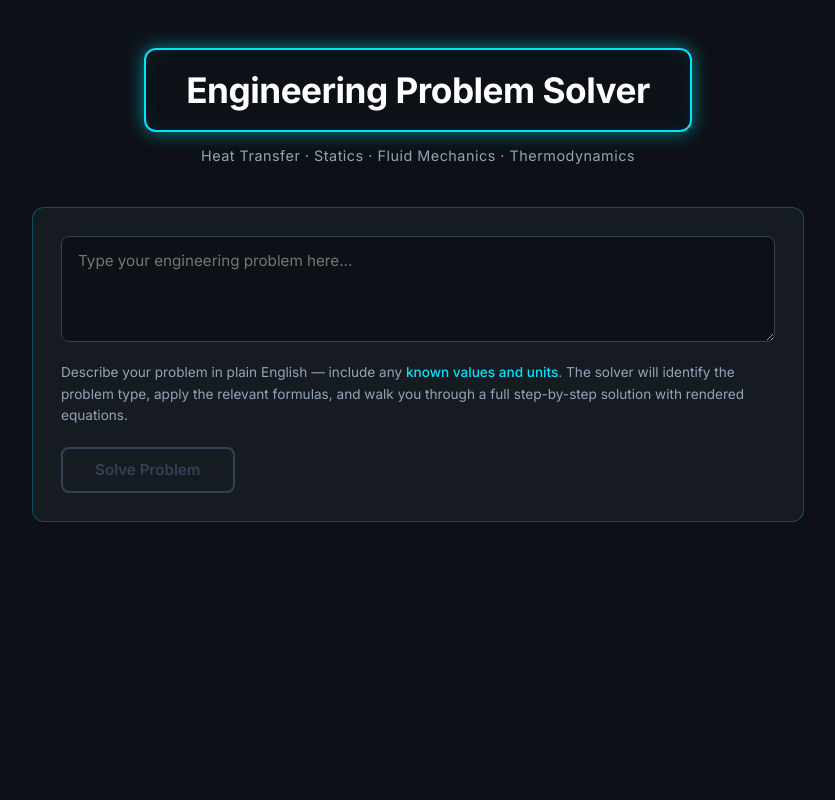
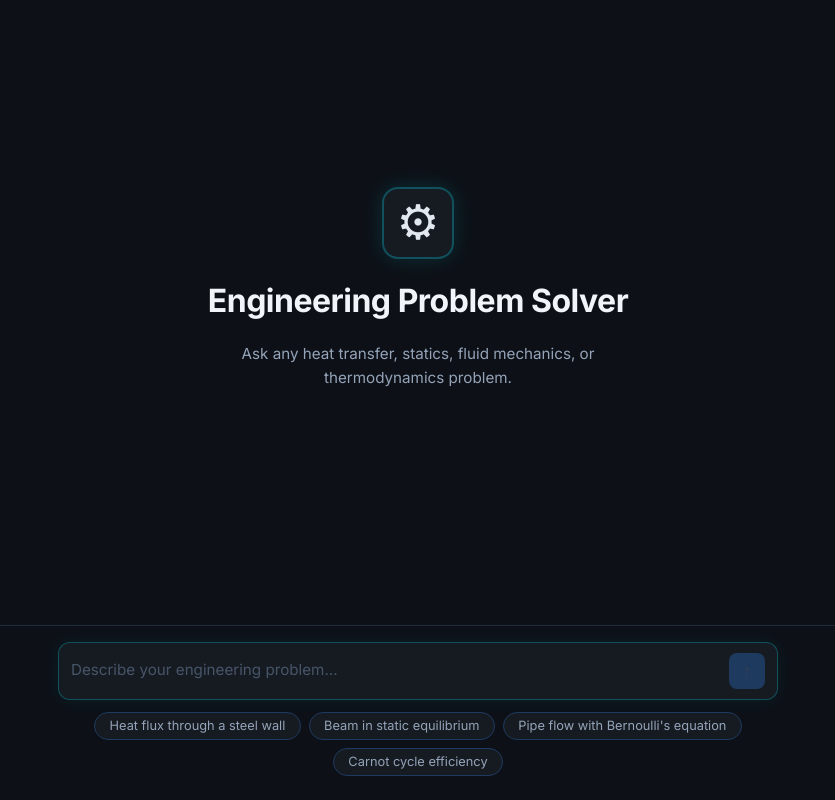
Before and after one commit to SolTalebali/engineering-solver, a React (Vite) app in the folder frontend/: page / in a window 1280 px wide. Shown: the whole page, without its empty margins (222-1057 px from the left). Built offline with nearby package versions, Linux system fonts and the light colour scheme.

Commit message:
Redesign UI: centered hero, bottom input bar, auto-expanding textarea, quick action chips

```diff
--- a/frontend/src/App.css
+++ b/frontend/src/App.css
@@ -1,116 +1,78 @@
-/* Header */
-.header {
-  padding: 3rem 2rem 2.5rem;
-  text-align: center;
+/* Layout */
+.app {
+  display: flex;
+  flex-direction: column;
+  height: 100vh;
+  overflow: hidden;
 }
 
-.title-box {
-  display: inline-block;
-  border: 2px solid #00e5ff;
-  box-shadow: 0 0 18px #00e5ff88, inset 0 0 18px #00e5ff11;
-  border-radius: 12px;
-  padding: 0.75rem 2.5rem;
-  margin-bottom: 0.75rem;
+.main {
+  flex: 1;
+  overflow-y: auto;
+  display: flex;
+  flex-direction: column;
+  align-items: center;
+  padding: 2rem 1.5rem 1rem;
 }
 
-.title-box h1 {
-  font-size: 2.2rem;
+/* Hero */
+.hero {
+  display: flex;
+  flex-direction: column;
+  align-items: center;
+  justify-content: center;
+  flex: 1;
+  text-align: center;
+  gap: 1rem;
+  padding-bottom: 4rem;
+}
+
+.hero-icon {
+  font-size: 3rem;
+  background: #161b22;
+  border: 2px solid #00e5ff44;
+  border-radius: 16px;
+  width: 72px;
+  height: 72px;
+  display: flex;
+  align-items: center;
+  justify-content: center;
+  box-shadow: 0 0 20px #00e5ff22;
+}
+
+.hero h1 {
+  font-size: 2rem;
   font-weight: 700;
-  color: #ffffff;
+  color: #f1f5f9;
   letter-spacing: -0.5px;
 }
 
-.subtitle {
-  font-size: 0.9rem;
+.hero-subtitle {
+  font-size: 0.95rem;
   color: #94a3b8;
-  letter-spacing: 0.5px;
-}
-
-/* Main */
-.main {
-  max-width: 820px;
-  margin: 0 auto;
-  padding: 0 1.5rem 3rem;
-}
-
-/* Form card */
-.form-card {
-  background: #161b22;
-  border: 1px solid #00e5ff44;
-  border-radius: 12px;
-  padding: 1.75rem;
-  margin-bottom: 1.5rem;
-}
-
-textarea {
-  width: 100%;
-  padding: 0.875rem 1rem;
-  font-size: 0.95rem;
-  font-family: inherit;
-  background: #0d1117;
-  color: #e2e8f0;
-  border: 1.5px solid #334155;
-  border-radius: 8px;
-  resize: vertical;
-  outline: none;
-  transition: border-color 0.2s, box-shadow 0.2s;
-  margin-bottom: 0.75rem;
-}
-
-textarea:focus {
-  border-color: #00e5ff;
-  box-shadow: 0 0 10px #00e5ff44;
-}
-
-.instructions {
-  font-size: 0.85rem;
-  color: #94a3b8;
-  margin-bottom: 1.25rem;
+  max-width: 420px;
   line-height: 1.6;
 }
 
-.instructions span {
-  color: #00e5ff;
-  font-weight: 500;
+/* Solution */
+.solution {
+  width: 100%;
+  max-width: 820px;
 }
 
-button {
-  padding: 0.7rem 2rem;
+.loading-text {
+  text-align: center;
+  color: #00e5ff;
   font-size: 0.95rem;
-  font-weight: 600;
-  font-family: inherit;
-  background: transparent;
-  color: #00e5ff;
-  border: 2px solid #00e5ff;
-  box-shadow: 0 0 10px #00e5ff55;
-  border-radius: 8px;
-  cursor: pointer;
-  transition: background 0.2s, box-shadow 0.2s;
+  padding: 2rem 0;
+  animation: pulse 1.5s ease-in-out infinite;
 }
 
-button:hover:not(:disabled) {
-  background: #00e5ff18;
-  box-shadow: 0 0 20px #00e5ffaa;
+@keyframes pulse {
+  0%, 100% { opacity: 1; }
+  50% { opacity: 0.4; }
 }
 
-button:disabled {
-  color: #334155;
-  border-color: #334155;
-  box-shadow: none;
-  cursor: not-allowed;
-}
-
-.error {
-  color: #f87171;
-  background: #1a0a0a;
-  border: 1px solid #ef444444;
-  border-radius: 8px;
-  padding: 0.75rem 1rem;
-  margin-bottom: 1.5rem;
-  font-size: 0.9rem;
-}
-
-/* Solution */
 .solution h2 {
   font-size: 1.2rem;
   font-weight: 700;
@@ -127,17 +89,17 @@ button:disabled {
   margin-bottom: 1rem;
 }
 
-.section-card:nth-child(1) { border: 1px solid #00e5ff66; box-shadow: 0 0 12px #00e5ff22; }
-.section-card:nth-child(2) { border: 1px solid #bf5af266; box-shadow: 0 0 12px #bf5af222; }
-.section-card:nth-child(3) { border: 1px solid #39ff1466; box-shadow: 0 0 12px #39ff1422; }
-.section-card:nth-child(4) { border: 1px solid #ff6b3566; box-shadow: 0 0 12px #ff6b3522; }
-.section-card:nth-child(5) { border: 1px solid #ffd60066; box-shadow: 0 0 12px #ffd60022; }
+.section-card:nth-child(2) { border: 1px solid #00e5ff55; box-shadow: 0 0 12px #00e5ff11; }
+.section-card:nth-child(3) { border: 1px solid #bf5af255; box-shadow: 0 0 12px #bf5af211; }
+.section-card:nth-child(4) { border: 1px solid #39ff1455; box-shadow: 0 0 12px #39ff1411; }
+.section-card:nth-child(5) { border: 1px solid #ff6b3555; box-shadow: 0 0 12px #ff6b3511; }
+.section-card:nth-child(6) { border: 1px solid #ffd60055; box-shadow: 0 0 12px #ffd60011; }
 
-.section-card:nth-child(1) h3 { color: #00e5ff; }
-.section-card:nth-child(2) h3 { color: #bf5af2; }
-.section-card:nth-child(3) h3 { color: #39ff14; }
-.section-card:nth-child(4) h3 { color: #ff6b35; }
-.section-card:nth-child(5) h3 { color: #ffd600; }
+.section-card:nth-child(2) h3 { color: #00e5ff; }
+.section-card:nth-child(3) h3 { color: #bf5af2; }
+.section-card:nth-child(4) h3 { color: #39ff14; }
+.section-card:nth-child(5) h3 { color: #ff6b35; }
+.section-card:nth-child(6) h3 { color: #ffd600; }
 
 .section-card h3 {
   font-size: 0.7rem;
@@ -147,15 +109,8 @@ button:disabled {
   margin-bottom: 1rem;
 }
 
-ul {
-  padding-left: 1.25rem;
-}
-
-li {
-  margin-bottom: 0.35rem;
-  font-size: 0.95rem;
-  color: #e2e8f0;
-}
+ul { padding-left: 1.25rem; }
+li { margin-bottom: 0.35rem; font-size: 0.95rem; color: #e2e8f0; }
 
 .formula, .step {
   background: #0d1117;
@@ -166,32 +121,126 @@ li {
   overflow-x: auto;
 }
 
+.formula p, .step p { font-size: 0.9rem; color: #cbd5e1; margin-bottom: 0.5rem; }
+.step-number { font-weight: 600; color: #00e5ff; }
+.final-answer-value { font-size: 1rem; font-weight: 600; color: #e2e8f0; margin-top: 0.5rem; }
+.physical-explanation { font-size: 0.95rem; color: #cbd5e1; line-height: 1.75; }
+
 .katex-display {
   overflow-x: auto;
   overflow-y: hidden;
   padding-bottom: 0.25rem;
 }
 
-.formula p, .step p {
+/* Error */
+.error {
+  color: #f87171;
+  background: #1a0a0a;
+  border: 1px solid #ef444444;
+  border-radius: 8px;
+  padding: 0.75rem 1rem;
   font-size: 0.9rem;
-  color: #cbd5e1;
-  margin-bottom: 0.5rem;
+  max-width: 820px;
+  width: 100%;
 }
 
-.step-number {
-  font-weight: 600;
-  color: #00e5ff;
+/* Bottom input area */
+.input-area {
+  padding: 1rem 1.5rem 1.5rem;
+  display: flex;
+  flex-direction: column;
+  align-items: center;
+  gap: 0.75rem;
+  background: #0d1117;
+  border-top: 1px solid #1e293b;
 }
 
-.final-answer-value {
-  font-size: 1rem;
-  font-weight: 600;
-  color: #e2e8f0;
-  margin-top: 0.5rem;
+.input-bar {
+  display: flex;
+  align-items: center;
+  gap: 0.75rem;
+  width: 100%;
+  max-width: 720px;
+  background: #161b22;
+  border: 1.5px solid #00e5ff44;
+  border-radius: 12px;
+  padding: 0.6rem 0.75rem;
+  box-shadow: 0 0 16px #00e5ff11;
+  transition: border-color 0.2s, box-shadow 0.2s;
 }
 
-.physical-explanation {
+.input-bar:focus-within {
+  border-color: #00e5ff;
+  box-shadow: 0 0 20px #00e5ff33;
+}
+
+.input-bar textarea {
+  flex: 1;
+  background: transparent;
+  border: none;
+  outline: none;
+  resize: none;
+  font-family: inherit;
   font-size: 0.95rem;
-  color: #cbd5e1;
-  line-height: 1.75;
+  color: #e2e8f0;
+  line-height: 1.5;
+  min-height: 24px;
+  max-height: 200px;
+  overflow-y: auto;
 }
+
+.input-bar textarea::placeholder { color: #475569; }
+
+.send-btn {
+  width: 36px;
+  height: 36px;
+  border-radius: 8px;
+  border: none;
+  background: #00e5ff;
+  color: #0d1117;
+  font-size: 1.1rem;
+  font-weight: 700;
+  cursor: pointer;
+  display: flex;
+  align-items: center;
+  justify-content: center;
+  flex-shrink: 0;
+  transition: background 0.2s, box-shadow 0.2s;
+}
+
+.send-btn:hover:not(:disabled) {
+  background: #00cfea;
+  box-shadow: 0 0 14px #00e5ff88;
+}
+
+.send-btn:disabled {
+  background: #1e3a5f;
+  color: #334155;
+  cursor: not-allowed;
+}
+
+/* Chips */
+.chips {
+  display: flex;
+  gap: 0.5rem;
+  flex-wrap: wrap;
+  justify-content: center;
+  max-width: 720px;
+}
+
+.chip {
+  background: #161b22;
+  border: 1px solid #1e3a5f;
+  color: #94a3b8;
+  border-radius: 999px;
+  padding: 0.35rem 0.9rem;
+  font-size: 0.8rem;
+  font-family: inherit;
+  cursor: pointer;
+  transition: border-color 0.2s, color 0.2s;
+}
+
+.chip:hover {
+  border-color: #00e5ff66;
+  color: #e2e8f0;
+}
--- a/frontend/src/App.jsx
+++ b/frontend/src/App.jsx
@@ -1,9 +1,16 @@
-import { useState } from 'react'
+import { useState, useRef, useEffect } from 'react'
 import { BlockMath } from 'react-katex'
 import 'katex/dist/katex.min.css'
 import './App.css'
 
 const API_URL = 'https://engineering-solver-backend.onrender.com/solve'
+
+const CHIPS = [
+  'Heat flux through a steel wall',
+  'Beam in static equilibrium',
+  'Pipe flow with Bernoulli\'s equation',
+  'Carnot cycle efficiency',
+]
 
 function stripDelimiters(latex) {
   if (!latex) return ''
@@ -15,9 +22,18 @@ function App() {
   const [solution, setSolution] = useState(null)
   const [loading, setLoading] = useState(false)
   const [error, setError] = useState(null)
+  const textareaRef = useRef(null)
+  const solutionRef = useRef(null)
+
+  useEffect(() => {
+    if (solution && solutionRef.current) {
+      solutionRef.current.scrollIntoView({ behavior: 'smooth' })
+    }
+  }, [solution])
 
   async function handleSubmit(e) {
     e.preventDefault()
+    if (!problem.trim()) return
     setLoading(true)
     setError(null)
     setSolution(null)
@@ -38,39 +54,43 @@ function App() {
     }
   }
 
+  function handleKeyDown(e) {
+    if (e.key === 'Enter' && !e.shiftKey) {
+      e.preventDefault()
+      handleSubmit(e)
+    }
+  }
+
+  function handleTextareaChange(e) {
+    setProblem(e.target.value)
+    e.target.style.height = 'auto'
+    e.target.style.height = e.target.scrollHeight + 'px'
+  }
+
+  function handleChip(text) {
+    setProblem(text)
+    textareaRef.current?.focus()
+  }
+
   return (
-    <>
-      <div className="header">
-        <div className="title-box">
+    <div className="app">
+      <div className="main">
+        {!solution && !loading && !error && (
+          <div className="hero">
+            <div className="hero-icon">⚙</div>
             <h1>Engineering Problem Solver</h1>
+            <p className="hero-subtitle">Ask any heat transfer, statics, fluid mechanics, or thermodynamics problem.</p>
           </div>
-        <p className="subtitle">Heat Transfer · Statics · Fluid Mechanics · Thermodynamics</p>
-      </div>
-
-      <div className="main">
-        <div className="form-card">
-          <form onSubmit={handleSubmit}>
-            <textarea
-              value={problem}
-              onChange={(e) => setProblem(e.target.value)}
-              placeholder="Type your engineering problem here..."
-              rows={4}
-            />
-            <p className="instructions">
-              Describe your problem in plain English — include any <span>known values and units</span>.
-              The solver will identify the problem type, apply the relevant formulas, and walk you through
-              a full step-by-step solution with rendered equations.
-            </p>
-            <button type="submit" disabled={loading || !problem.trim()}>
-              {loading ? 'Solving...' : 'Solve Problem'}
-            </button>
-          </form>
-        </div>
+        )}
 
         {error && <p className="error">{error}</p>}
 
+        {(solution || loading) && (
+          <div className="solution" ref={solutionRef}>
+            {loading && <p className="loading-text">Solving your problem...</p>}
+
             {solution && (
-          <div className="solution">
+              <>
                 <h2>{solution.problem_type}</h2>
 
                 <div className="section-card">
@@ -108,11 +128,7 @@ function App() {
                   {solution.final_answer.value.includes(';')
                     ? solution.final_answer.value.split(';').map((val, i) => {
                         const unit = (solution.final_answer.units.split(';')[i] || '').trim()
-                    return (
-                      <p key={i} className="final-answer-value">
-                        {val.trim()} {unit}
-                      </p>
-                    )
+                        return <p key={i} className="final-answer-value">{val.trim()} {unit}</p>
                       })
                     : <p className="final-answer-value">{solution.final_answer.value} {solution.final_answer.units}</p>
                   }
@@ -122,10 +138,35 @@ function App() {
                   <h3>Physical Explanation</h3>
                   <p className="physical-explanation">{solution.physical_explanation}</p>
                 </div>
+              </>
+            )}
           </div>
         )}
       </div>
-    </>
+
+      <div className="input-area">
+        <form className="input-bar" onSubmit={handleSubmit}>
+          <textarea
+            ref={textareaRef}
+            value={problem}
+            onChange={handleTextareaChange}
+            onKeyDown={handleKeyDown}
+            placeholder="Describe your engineering problem..."
+            rows={1}
+          />
+          <button type="submit" disabled={loading || !problem.trim()} className="send-btn">
+            {loading ? '...' : '↑'}
+          </button>
+        </form>
+        <div className="chips">
+          {CHIPS.map((chip) => (
+            <button key={chip} className="chip" onClick={() => handleChip(chip)}>
+              {chip}
+            </button>
+          ))}
+        </div>
+      </div>
+    </div>
   )
 }
 
```
Lines whose indentation alone changed are shown as unchanged.
